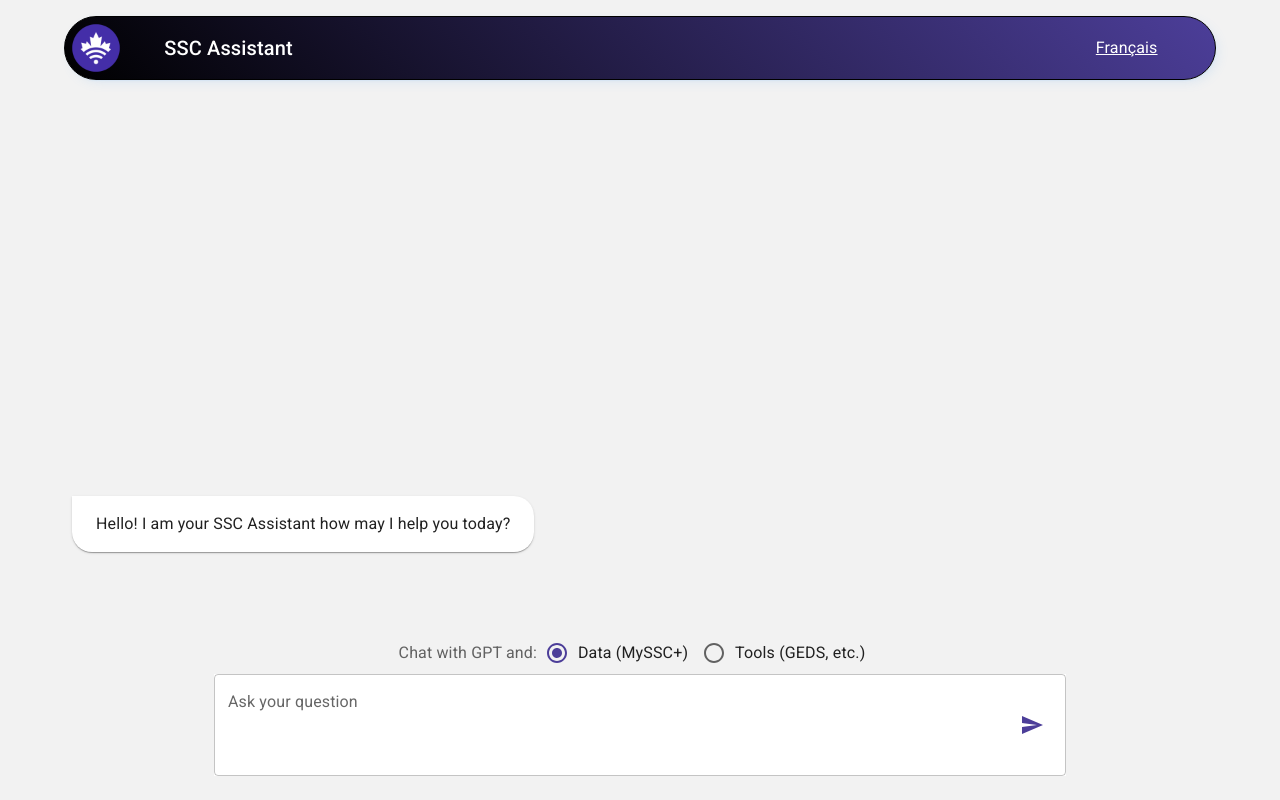
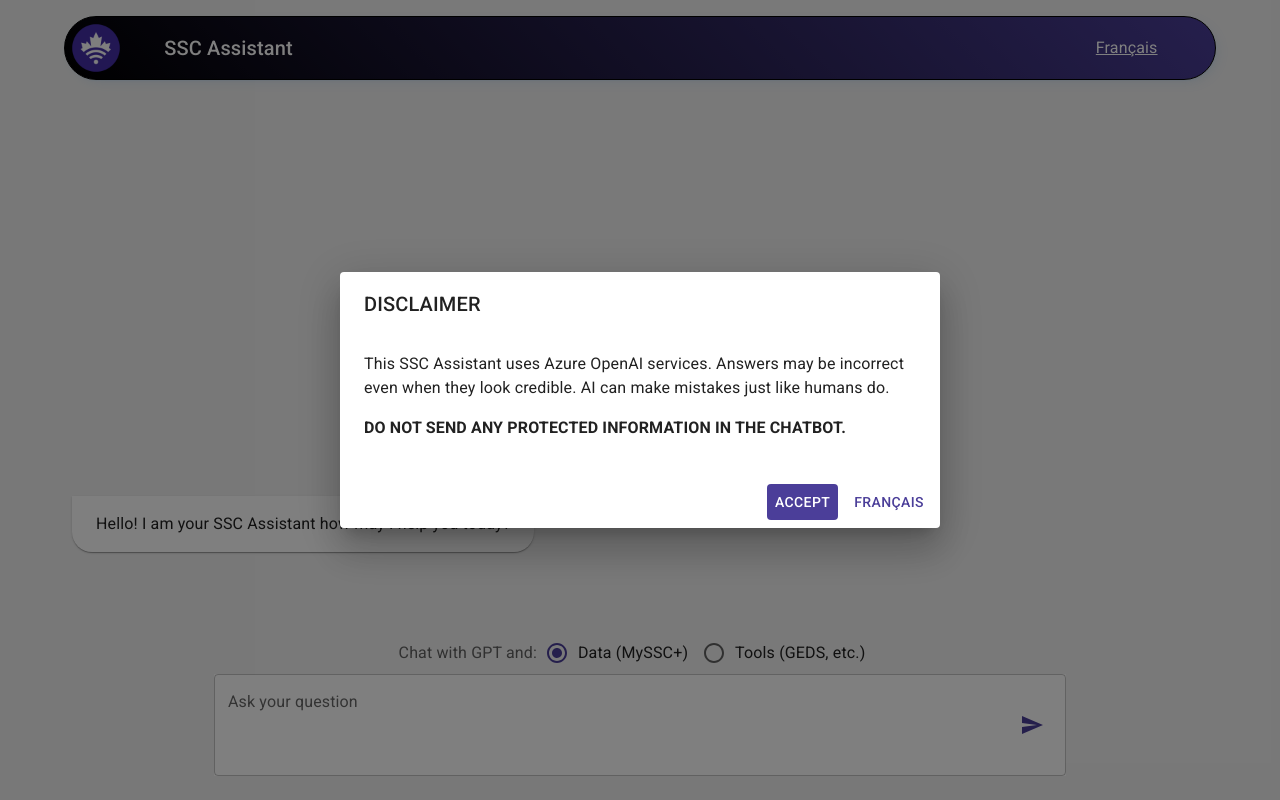
Before and after one commit to dto-btn/ssc-assistant, a React (Vite) app in the folder app/frontend/: page / in a window 1280 px wide. Built offline with nearby package versions, Linux system fonts and the light colour scheme.

Commit message:
Added a TOS popup (#28)
* Added a Disclaimer popup
* Disclaimer only closes with accept button

---------

Co-authored-by: danielsamchenko <samchenkodaniel@gmail.com>

```diff
--- a/app/frontend/src/App.tsx
+++ b/app/frontend/src/App.tsx
@@ -4,12 +4,12 @@
 import { ChangeEvent, Fragment, useEffect, useRef, useState } from 'react';
 import { useTranslation } from 'react-i18next';
 import { completionMySSC } from './api/api';
-import { AssistantBubble, ChatInput, TopMenu, UserBubble } from './components';
+import { AssistantBubble, ChatInput, TopMenu, UserBubble, Disclaimer} from './components';
 
 const mainTheme = createTheme({
   palette: {
     primary: {
-      main: "#4c3e99",
+      main: "#4b3e99", /* SSC's official colour code I found using our chatbot! XD */
     },
     secondary: {
       main: "#f33aea",
@@ -200,6 +200,7 @@
             {errorMessage}
           </Alert>
         </Snackbar>
+        <Disclaimer />
       </ThemeProvider>
     </>
   )
--- /dev/null
+++ b/app/frontend/src/components/Disclaimer.tsx
@@ -0,0 +1,37 @@
+import { useState } from 'react';
+import { Dialog, DialogTitle, DialogContent, DialogActions, Button } from '@mui/material';
+import { useTranslation } from 'react-i18next';
+
+import Cookies from "js-cookie";
+
+export const Disclaimer = () => {
+    const { t, i18n } = useTranslation();
+
+    const setTranslationCookie = () => {
+        Cookies.set("lang_setting", i18n.language, {
+            expires: 30,
+        });
+    };
+
+    const changeLanguage = (lng: string) => {
+        i18n.changeLanguage(lng);
+    };
+
+    const [hideDialog, setHideDialog] = useState(false);
+
+    return (
+        <div>
+            <Dialog open={!hideDialog} fullWidth>
+                <DialogTitle>{t("disclaimer")}</DialogTitle>
+                <DialogContent>
+                    <p>{t("disclaimer.desc")}</p>
+                    <p style={{ fontWeight: "bold" }}>{t("disclaimer.desc2")}</p>
+                </DialogContent>
+                <DialogActions>
+                    <Button style={{ backgroundColor: "#4b3e99", color: "white"}}onClick={() => { setHideDialog(true); }}>{t("accept")}</Button>
+                    <Button onClick={() => { changeLanguage(t("langlink.shorthand")); setTranslationCookie(); }}>{t("langlink")}</Button>
+                </DialogActions>
+            </Dialog>
+        </div>
+    );
+};
--- a/app/frontend/src/components/index.tsx
+++ b/app/frontend/src/components/index.tsx
@@ -2,3 +2,4 @@
 export { AssistantBubble } from './AssistantBubble';
 export { UserBubble } from './UserBubble';
 export { TopMenu } from './TopMenu';
+export { Disclaimer } from './Disclaimer';
--- a/app/frontend/src/i18n/locales/en.json
+++ b/app/frontend/src/i18n/locales/en.json
@@ -3,7 +3,7 @@
     "langlink.shorthand": "fr",
     "feedback": "Feedback",
     "disclaimer": "DISCLAIMER",
-    "disclaimer.desc": "This chatbot uses Azure OpenAI services. Answers may be incorrect even when they look credible. AI can make mistakes just like humans do.",
+    "disclaimer.desc": "This SSC Assistant uses Azure OpenAI services. Answers may be incorrect even when they look credible. AI can make mistakes just like humans do.",
     "disclaimer.desc2": "DO NOT SEND ANY PROTECTED INFORMATION IN THE CHATBOT.",
     "feedback.long": "Click here to let us know your thoughts. Thank you for your feedback!",
     "githublnk": "Github repository link",
--- a/app/frontend/src/i18n/locales/fr.json
+++ b/app/frontend/src/i18n/locales/fr.json
@@ -3,7 +3,7 @@
     "langlink.shorthand": "en",
     "feedback": "Commentaire",
     "disclaimer": "AVIS DE NON-RESPONSABILITÉ",
-    "disclaimer.desc": "Ce Chatbot utilise les services Azure OpenAI. Les réponses peuvent être incorrectes même si elles semblent crédibles. L'IA peut faire des erreurs comme le font les humains.",
+    "disclaimer.desc": "L'Assistant SPC utilise les services Azure OpenAI. Les réponses peuvent être incorrectes même si elles semblent crédibles. L'IA peut faire des erreurs comme le font les humains.",
     "disclaimer.desc2": "N'ENVOYEZ AUCUNE INFORMATION PROTÉGÉE DANS LE CHATBOT.",
     "feedback.long": "Cliquez ici pour nous faire part de vos commentaires. Merci de nous communiquer vos remarques!",
     "githublnk": "Lien vers entrepôt Github",
```
